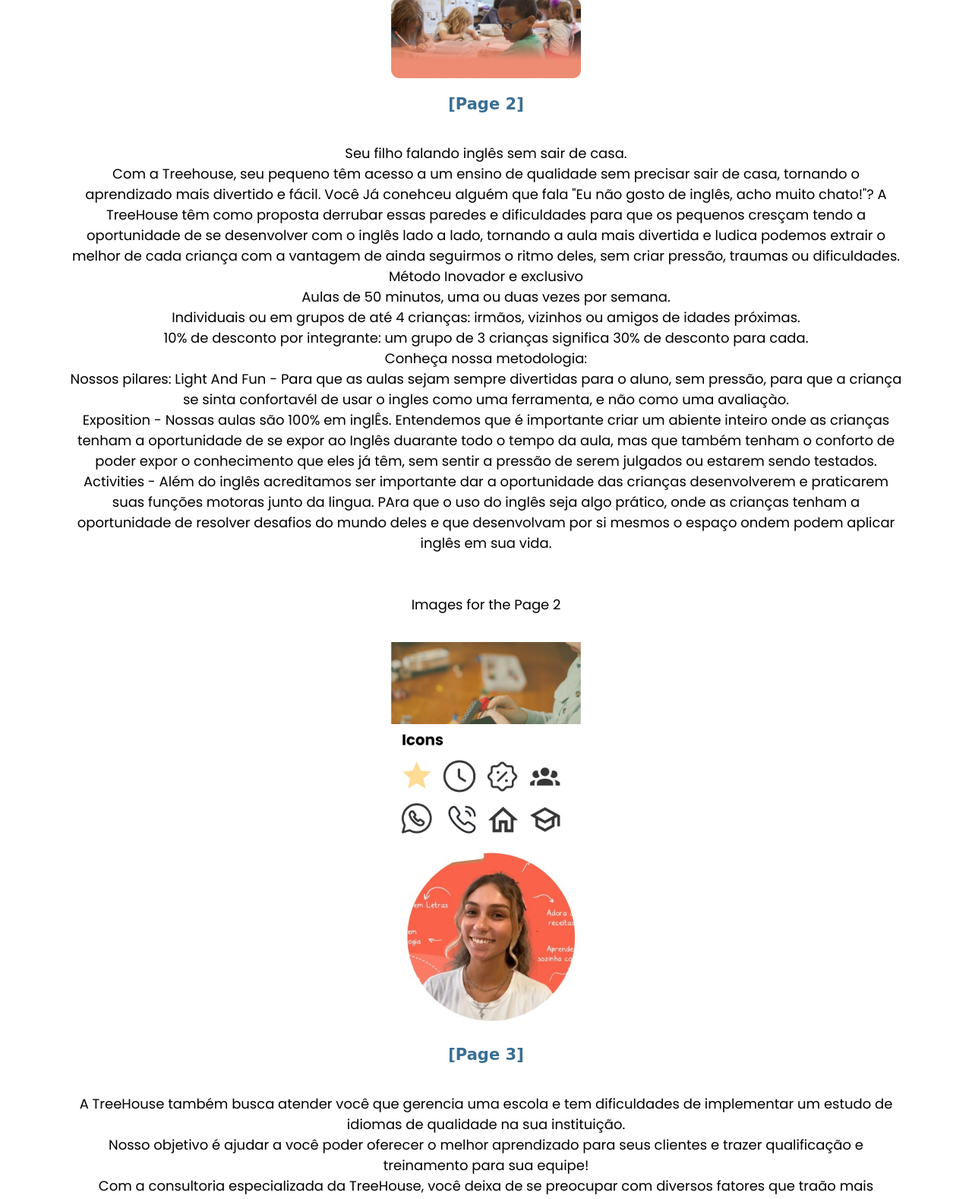
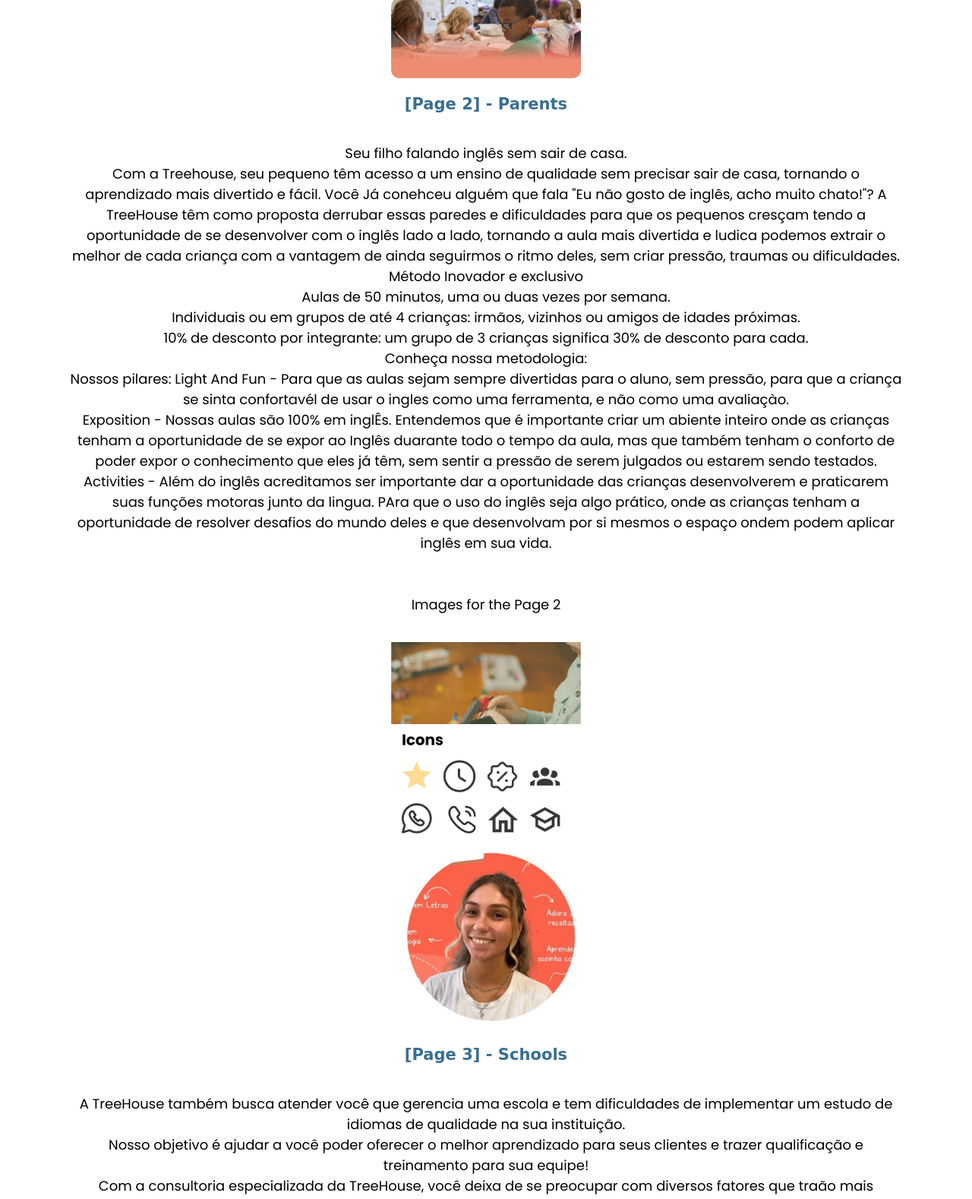
Before and after one commit to brunoob35/treehouse-landing, a plain HTML site: page site-plan/site-plan.html in a window 1280 px wide. Shown: the part 3159-4737 px from the top of the page at 76% size. Drawn offline with Linux system fonts and the light colour scheme; a web font is replaced by a local one.

Commit message:
wireframes

```diff
--- a/site-plan/site-plan.html
+++ b/site-plan/site-plan.html
@@ -144,7 +144,7 @@
 
 
       </ul>
-      <h3>[Page 2]</h3>
+      <h3>[Page 2] - Parents </h3>
       <p>
         Seu filho falando inglês sem sair de casa.
         <br>
@@ -176,7 +176,7 @@
 
 
       </ul>
-      <h3>[Page 3]</h3>
+      <h3>[Page 3] - Schools</h3>
       <p>
         A TreeHouse também busca atender você que gerencia uma escola e tem dificuldades de implementar um estudo de idiomas de qualidade na sua instituição.
         <br>
```
